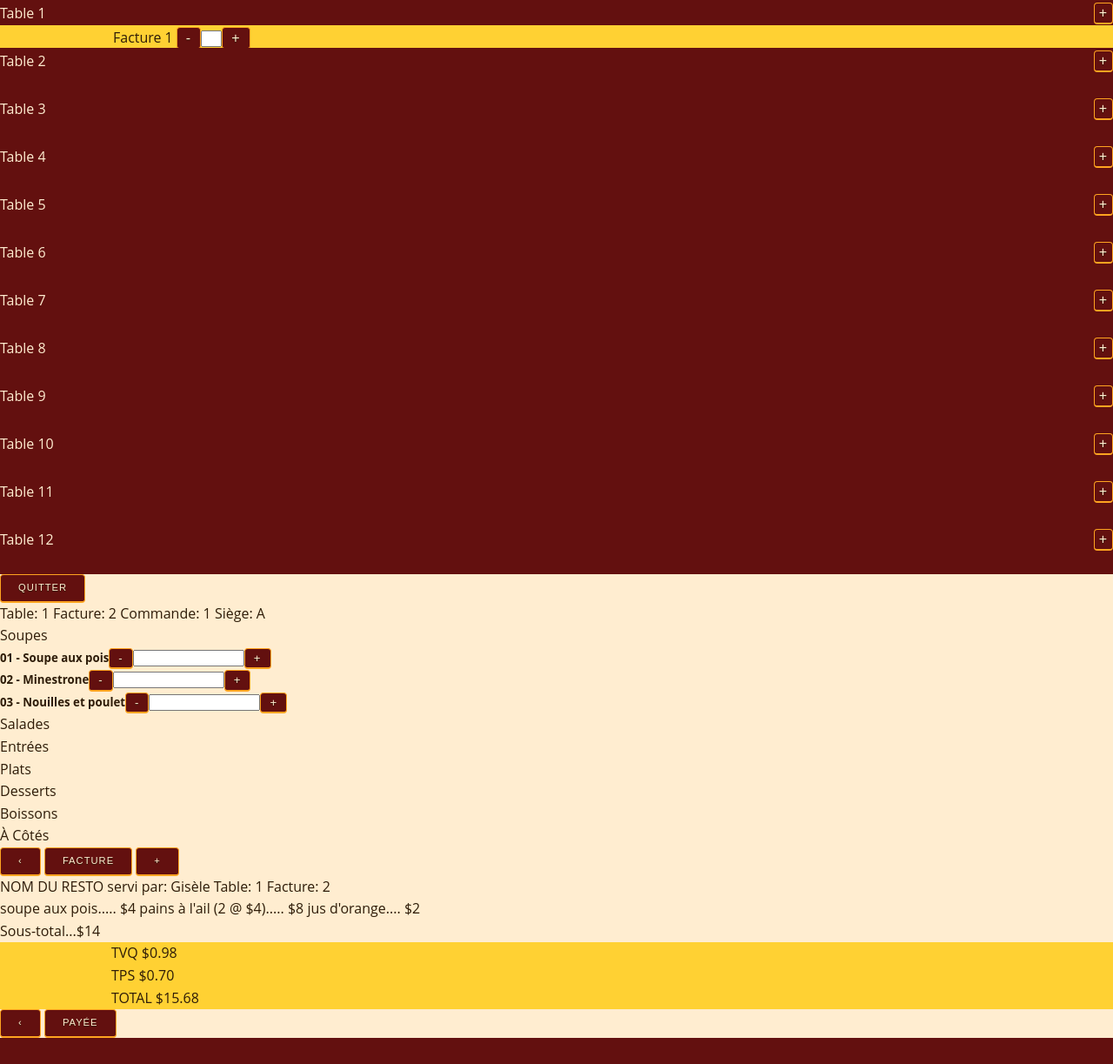
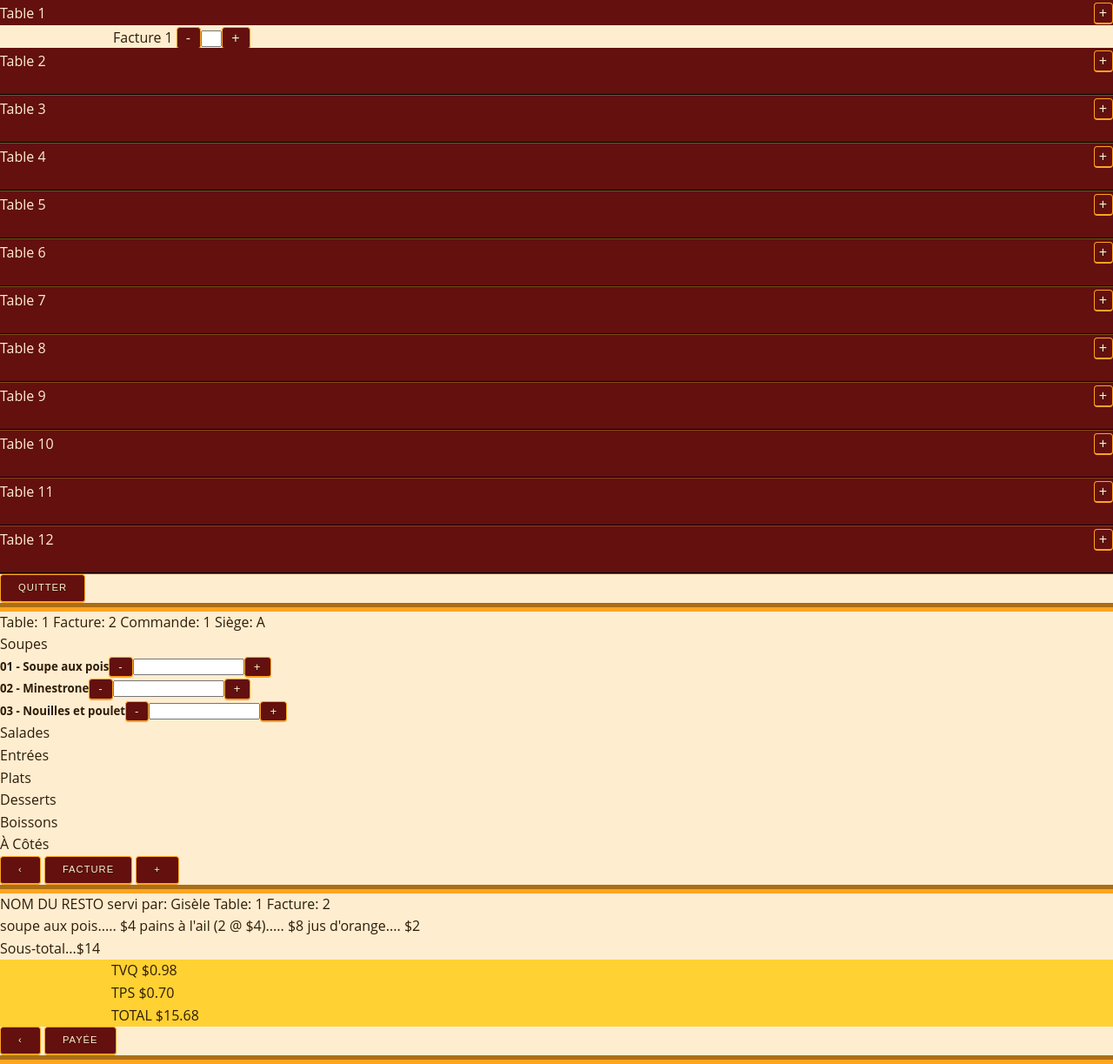
Before and after one commit to nissaba/violette, a PHP site: page /violette/public_html/serveuse.html in a window 1280 px wide. Shown: the whole page at 87% size. Before the commit the page ends 1193 px from the top, so only its background shows below. Run offline with PHP 8.4, Linux system fonts and the light colour scheme.

Commit message:
Modifié class="table" et "page" pour les bars de séparations

```diff
--- a/violette/public_html/css/main.css
+++ b/violette/public_html/css/main.css
@@ -43,7 +43,11 @@ body {
 	width: 100%;
 	color: #2E1C08;
 }
-
+[class="page"]{
+border-bottom-width: 10px;
+      border-bottom-color: #FFA420;
+      border-bottom-style: groove;
+      }
 h1 {
 	color: #2E1C08;
 	margin: 10px;
@@ -70,15 +74,21 @@ div#page_tables {
 	color:#FFEDD0;
 	padding-top:3px;
 	padding-bottom:2px;
+
+         border-bottom-width: 2px;
+      border-bottom-color: #2E1C08;
+      border-bottom-style: groove;
 }
 [class="barre_facture"]{
 	display: block;
 	padding-left:10%;
 	height:100%;
 	width:100%;
-	background-color:#FFD133;
+
+	background-color:#FFEDD0;
 	color:#2E1C08;
 }
+/*background-color:#FFD133;*/
 /*-[class="entete_commande"]{
    display: block;
 	padding-left:10%;
```
